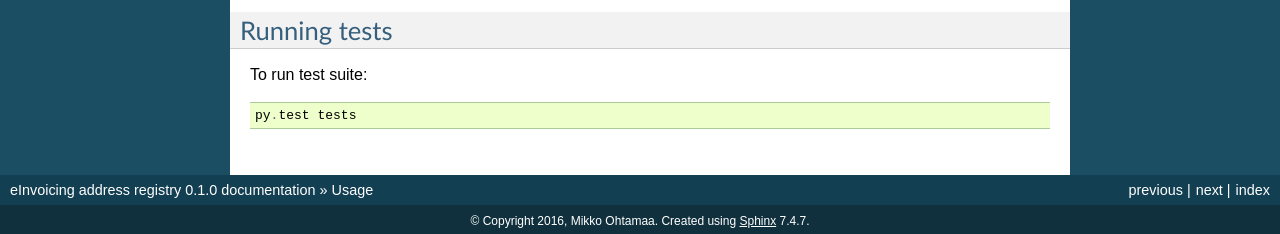
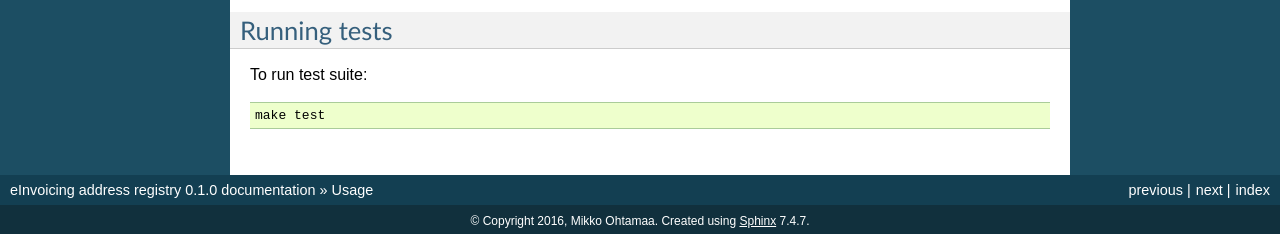
Before and after one commit to nordledger/eireg, a Sphinx documentation site: the page built from docs/usage.rst, in a window 1280 px wide. Shown: the part 1030-1264 px from the top of the page. Built offline with Sphinx 7.4.7, drawn with Linux system fonts in a browser that asks for light colours; pages that are not in the unit, such as notebooks, are missing from menus.

Commit message:
Updating tests, docs.

```diff
--- a/README.rst
+++ b/README.rst
@@ -24,13 +24,10 @@
 * Free software: MIT license
 * Documentation: https://eireg.readthedocs.io.
 
-Features
---------
-
-*
 
 Installation
 ------------
+
 
 
 Credits
--- a/docs/usage.rst
+++ b/docs/usage.rst
@@ -61,4 +61,4 @@
 
 .. code-block::
 
-    py.test tests
+    make test
```
Also changed, not shown: 1 other file.
